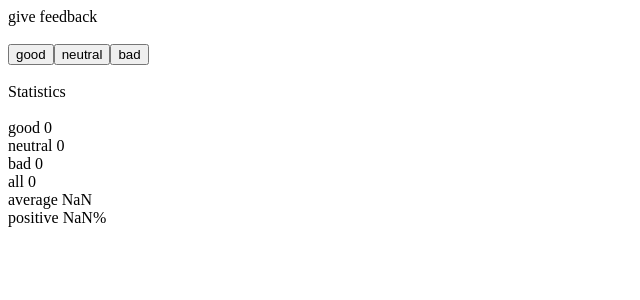
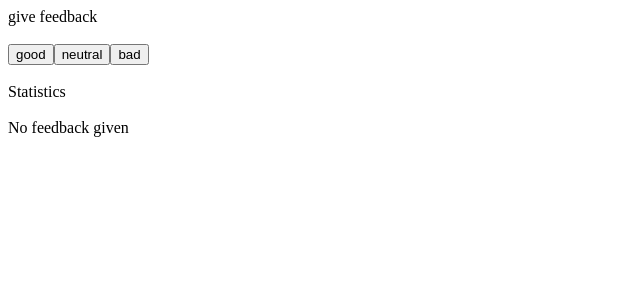
Before and after one commit to jzandag/fullstack2021, a React (Create React App) app in the folder part1/unicafe/: page / in a window 1280 px wide. Shown: the top 300 px of the page, without its empty margins (0-640 px from the left). Built offline with nearby package versions, Linux system fonts and the light colour scheme.

Commit message:
exercise 1.9 added

```diff
--- a/part1/unicafe/src/Statistics.js
+++ b/part1/unicafe/src/Statistics.js
@@ -6,12 +6,16 @@ const Statistics = ({good,bad, neutral, all}) => {
         <div>
             Statistics
             <br/><br/>
-            good {good} <br/>
+            {all > 0 ? <>good {good} <br/>
             neutral {neutral}<br/>
             bad {bad}<br/>
             all {all}<br/>
             average {((good * 1) + (bad*-1)) / all}<br/>
             positive {(good / all) * 100}%<br/>
+            </> :
+            <>No feedback given</>
+            }
+
         </div>
     )
 }
```
